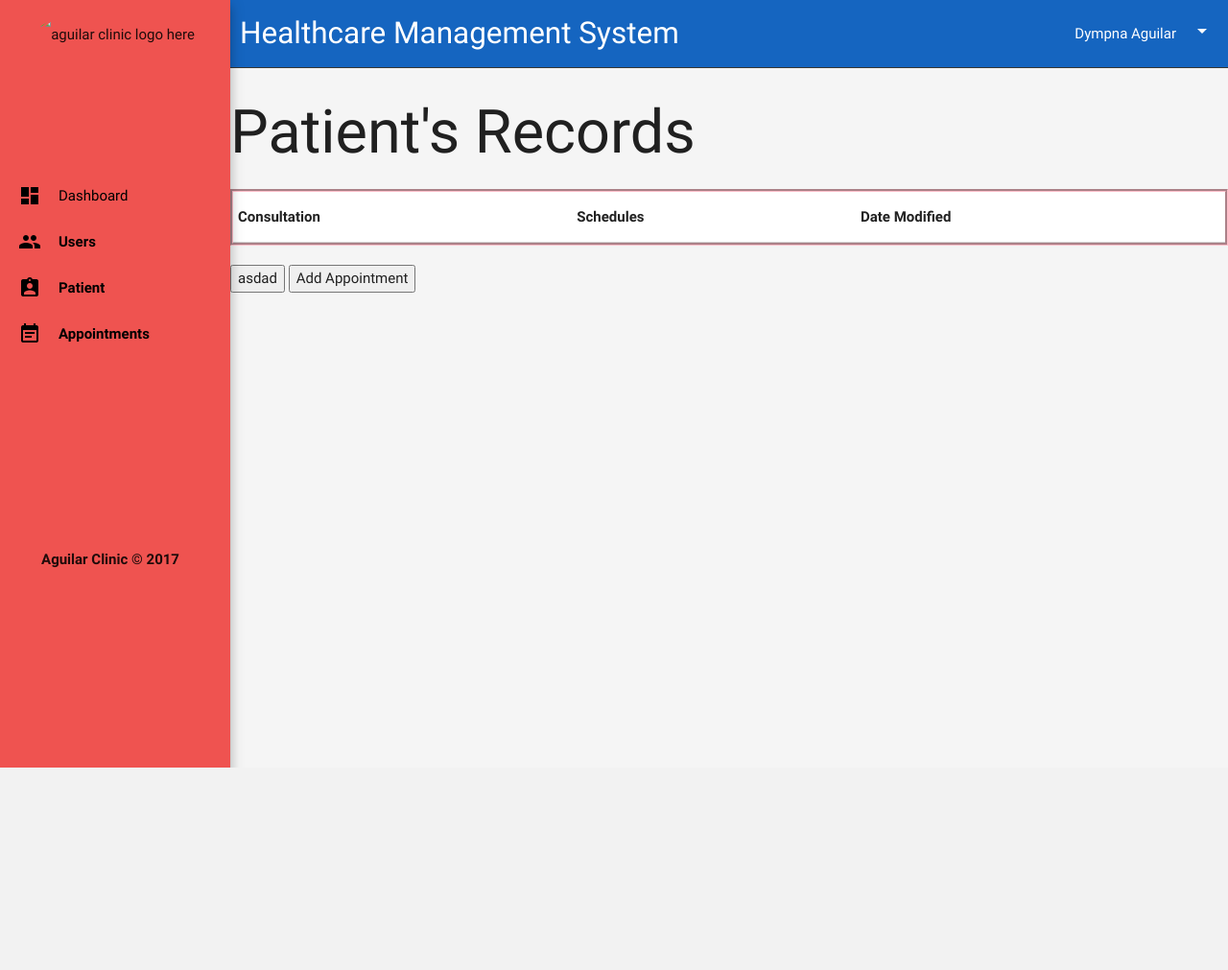
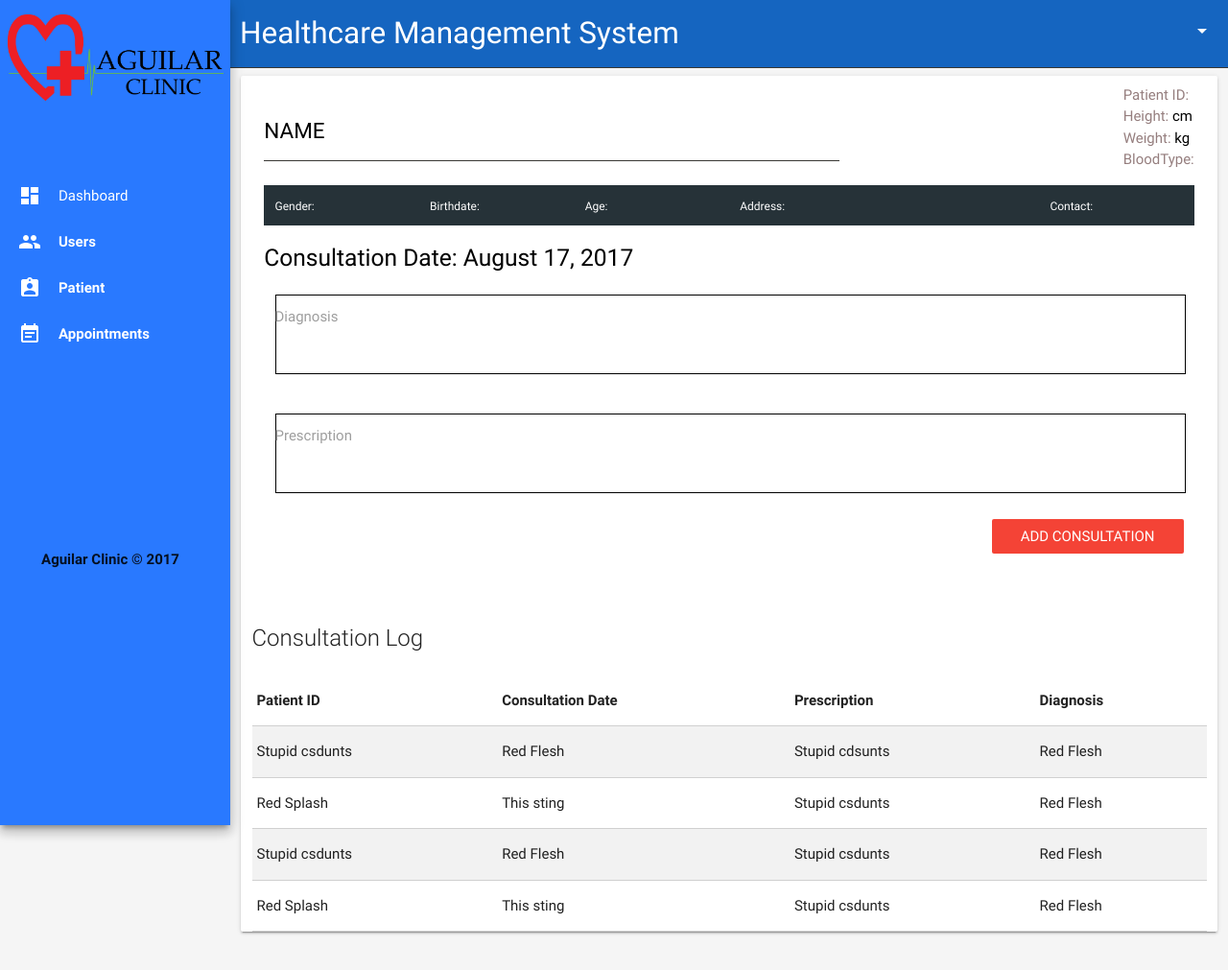
Before and after one commit to nullstrike/web-healthcare, a CodeIgniter app: page /healthcare/index.php/navigation/patient_info in a window 1280 px wide. Shown: the whole page at 96% size. Before the commit the page ends 800 px from the top, so only its background shows below. Run offline with CodeIgniter, Linux system fonts and the light colour scheme; data that the repository does not hold is empty.

Commit message:
improvements on some sections

```diff
--- a/application/controllers/Appointment.php
+++ b/application/controllers/Appointment.php
@@ -12,87 +12,13 @@
 		$this->load->model('appointment_model');
 		$this->load->library('form_validation');
     }
-/*	public function appoint_validates(){
-       $rules = array($this->validation_rules('patient_id','patient id', 'required'),
-                      $this->validation_rules('appointment_date','appointment date','required'),
-                      $this->validation_rules('appointment_time','appointment time', 'required')
-       );
-       return $rules;
-    }
-   public function createAppointment(){
-   		$this->form_validation->set_rules('patient_id', 'patient id', 'required');
-   		$this->form_validation->set_rules('appointment_date', 'appointment date', 'required');
-   		$this->form_validation->set_rules('appointment_time', 'appointment')
 
-       $data = array(
-         "user_id"  => $this->input->post('user_id'),
-         "patient_id" => $this->input->post('patient_id'),
-         "appointment_date" => $this->input->post('appointment_date'),
-         "appointment_time" => $this->input->post('appointment_time'),
-       );
-       $this->form_validation->set_rules($this->appoint_validates());
-       if($this->form_validation->run()){
-           $response['status'] = true;
-           $this->patient_model->appointment($data);
-       }else{
-           $error = array();
-           foreach($this->input->post() as $key => $val){
-               $error[$key] = form_error($key);
-           }
-           $response['errors'] = array_filter($error);
-           $response['status'] = false;
-       }
-       $this->jsonresponse($response);
-   }
- public function events(){
-
-    }
-   public function fetch_name(){
-       $name = array();
-       $id = $this->input->post('id');
-       if($rows = $this->patient_model->test($id)){
-           $response['message'] = "success";
-           $response['status'] = true;
-
-           foreach($rows as $row){
-              array_push($name,array(
-                  $row['patient_fname'],
-                  $row['patient_mname'],
-                  $row['patient_lname']
-              ));
-              $response['name'] = $name;
-           }
-       }else{
-           $response['status'] = false;
-           $response['message'] = "failed";
-       }
-
-        $this->jsonresponse($response);
-   }
-
-   public function tests(){
-       $rows = $this->patient_model->view_appointment();
-       $data = array();
-       foreach ($rows as $row){
-          $result = array();
-          $result['title'] = "Appointment for: " . $row['patient_lname'] . ", ". $row['patient_fname'];
-          $result['start'] = date("Y-m-d H:i:s",strtotime($row['appointment_date'] . " " . $row['appointment_time']));
-          $result['end'] = $row['appointment_date'];
-          $data[] = $result;
-       }
-       $this->jsonresponse($data);
-   }
-*/
     public function getPatientName()
     {
             $rows = $this->appointment_model->fetchPatientName();
             $name = array();
             foreach ($rows as $row) {
-	   		//$name['id'] = $row->patient_id;
-	   		//$name['id'] = $row->patient_id;
                 $name[$row->patientName] = $row->patient_id;
-	   		//$name[] = $row->patientName;
-
             }
             $this->output->set_content_type('application/json')->set_output(json_encode($name));
     }
@@ -128,12 +54,16 @@
             $events = array();
             foreach($query as $rows){
                 $event = array();
-            $start = new DateTime($rows['appointment_date']);
+                $date = new DateTime($rows['appointment_date']);
                 $event['title'] = 'Appointment for '.$rows['patientName'];
-            $event['start'] = $start->format('Y-m-d');
+                $event['start'] = $date->format('Y-m-d');
                 $events[] = $event;
             }
             $this->output->set_content_type('application/json')->set_output(json_encode($events));
     }
+    public function send_sms($date, $id)
+    {
 
     }
+
+}
--- a/application/views/dashboard/patient_info.php
+++ b/application/views/dashboard/patient_info.php
@@ -1,19 +1,111 @@
 <?php defined('BASEPATH') OR exit('No direct script access allowed'); ?>
-		<h1>Patient's Records</h1>
+<div class="row">
+	<div class="col s12 m12">
+  		<div class="card white">
+			<div class="card-content black-text">
+	 			<div class="row" id="patient_header_view">
+					 <div class="left">
+						 <h3 id="patient_name">NAME</h3>
+						 <div class="divider" id="patient_header_divider"></div>
+					 </div>
+					 <div class="right" id="patient_health_info">
+						 <ul>
+					 	 <li><label id="patient_id" >Patient ID: </label></li>
+					     <li> <label id="patient_height">Height: </label><span> cm</span></li>
+						 <li><label id="patient_weight" >Weight: </label><span> kg</span></li>
+						 <li> <label id="patient_bloodtype">BloodType: </label></li>
+						</ul>
+					 </div>
+				 </div>
+			<div id="patient_info" class="row blue-grey darken-4 " style="padding-bottom:10px">
+					 <div class="col s2">
+						 <label id="patient_gender" class="white-text">Gender: </label>
+					 </div>
+					 <div class="col s2">
+						 <label id="patient_bdate" class="white-text">Birthdate: </label>
+					 </div>
+					<div class="col s2">
+						<label id="patient_age" class="white-text">Age: </label>
+					</div>
+					<div class="col s4">
+						<label id="patient_address" class="white-text">Address: </label>
+					</div>
+					<div class="col s2">
+						<label id="patient_contact" class="white-text">Contact: </label>
+					</div>
+			</div>
+			<div class="row">
+				<h5 id="consultation_date">Consultation Date: <span id="date"></span></h5>
+					<div class="col s12">
+						<form autocomplete="off" id="consultForm">
+							<div class="input-field">
+								<textarea  class="materialize-textarea" name="diagnosis" id="" cols="30" rows="10"></textarea>
+								<label for="diagnosis">Diagnosis</label>
+							</div>
+							<div class="input-field">
+								<textarea class="materialize-textarea" name="prescription" id="" cols="30" rows="10"></textarea>
+								<label for="prescription">Prescription</label>
+							</div>
+							<button id="foo" class="btn-flat right red waves-effect waves-light white-text">Add Consultation</button>
+						</form>
+					</div>
+			</div>
 
-		<div class="row container-fluid well" style="background: white; border:3px groove pink;">
-		          <div class="col-md-12 ">
-		                <table class="table row-border" width="100%">
-		                    <thead>
-		                    <tr>
-		                        <th>Consultation</th>
-		                        <th>Schedules</th>
-		                        <th>Date Modified</th>
-		                   	</tr>
-		                  	</thead>
-		                  <tbody></tbody>
-		              </table>
-		          </div>
-		</div><button data-target="#patient_modal" data-toggle="modal" id="test">asdad</button>
 
-		<button id="foo">Add Appointment</button>
+ 		 </div>
+		  <div class="row " style="height:350px; overflow-y:scroll;">
+	<div class="col m12 ">
+		<h1 class="card-title">Consultation Log</h1>
+		<table class="bordered striped highlight">
+				<thead>
+					<tr>
+						<th>Patient ID</th>
+						<th>Consultation Date</th>
+						<th>Prescription</th>
+						<th>Diagnosis</th>
+					</tr>
+				</thead>
+				<tbody>
+					<tr>
+						<td>Stupid csdunts</td>
+						<td>Red Flesh</td>
+						<td>Stupid cdsunts</td>
+						<td>Red Flesh</td>
+					</tr>
+					<tr>
+						<td>Red Splash</td>
+						<td>This sting</td>
+						<td>Stupid csdunts</td>
+						<td>Red Flesh</td>
+					</tr>
+					<tr>
+						<td>Stupid csdunts</td>
+						<td>Red Flesh</td>
+						<td>Stupid csdunts</td>
+						<td>Red Flesh</td>
+					</tr>
+					<tr>
+						<td>Red Splash</td>
+						<td>This sting</td>
+						<td>Stupid csdunts</td>
+						<td>Red Flesh</td>
+					</tr>
+					<tr>
+						<td>Stupid sdcunts</td>
+						<td>Red Flesh</td>
+						<td>Stupid csdunts</td>
+						<td>Red Flesh</td>
+					</tr>
+					<tr>
+						<td>Red Splash</td>
+						<td>This sting</td>
+						<td>Stupid csdunts</td>
+						<td>Red Flesh</td>
+					</tr>
+				</tbody>
+			</table>
+
+</div>
+</div>
+	</div>
+</div>
--- a/application/views/inc/main.php
+++ b/application/views/inc/main.php
@@ -1,8 +1,8 @@
-<ul id="slide-out" class="side-nav fixed z-depth-4 red lighten-1" >
+<ul id="slide-out" class="side-nav fixed z-depth-4 blue accent-3" >
     <li class="center no-padding">
         <div id="nav-left-fixed">
             <div class="row">
-                <img alt="aguilar clinic logo here" id="img-logo" src="" class="circle responsive-img" />
+                <img alt="aguilar clinic logo here" id="img-logo" src="<?php echo base_url('vendor/fireblight/images/Aguilar Clinic.png');?>" class=" responsive-img" />
             </div>
         </div>
     </li>
@@ -62,7 +62,7 @@
             <a href="#" id="brand-logo" class="brand-logo">Healthcare Management System</a>
             <ul class="right hide-on-med-and-down" id="nav-menu">
                 <li>
-                    <a class='dropdown-button white-text' href='#' data-activates="dropdown" data-beloworigin="true"><i class=' material-icons right'>arrow_drop_down</i>Dympna Aguilar</a>
+                    <a class='dropdown-button white-text' href='#' data-activates="dropdown" data-beloworigin="true"><i class=' material-icons right'>arrow_drop_down</i><?php echo $this->session->userdata('userName');?></a>
                 </li>
             </ul>
 
@@ -72,7 +72,7 @@
 
     <ul id='dropdown' class='dropdown-content'>
         <li><a href="#!"><i class="material-icons">timelapse</i>User Log</a></li>
-        <li><a href="#!"><i class="material-icons">exit_to_app</i>Logout</a></li>
+        <li><a href="<?php echo base_url('user/user_logout/');?>"><i class="material-icons">exit_to_app</i>Logout</a></li>
 
     </ul>
 </header>
--- a/vendor/fireblight/css/style.css
+++ b/vendor/fireblight/css/style.css
@@ -26,6 +26,9 @@
 }
 
 #slide-out  a{
+    color: white;
+}
+#slide-out  a .active{
     color: black;
 }
 
@@ -40,7 +43,7 @@
     height: 180px;
 }
 #content-wrapper{
-    background-color:;
+    background-color: #eeeeee;
 }
 .divider{
     background-color: #393835 !important;
@@ -51,8 +54,9 @@
 }
 #img-logo{
     margin-top:5%;
-    height:100px;
-    width: 100px;
+    height:auto;
+    padding:0.2rem 0.5rem;
+    width: 240px;
 }
 #footer{
     height: 50px;
@@ -80,10 +84,14 @@
     background: #e6e6e6 !important;
 }
 
-#appointmentModal {
+#appointmentModal, #appointmentDetail {
     padding:0 !important;
     width: 30% !important;
     max-height: 100% !important;
+}
+
+#appointmentDetail h3{
+    font-size: 1.5rem;
 }
 
 #appointmentForm{
@@ -122,3 +130,32 @@
 #header{
     padding:1em;
 }
+#patient_header_view{
+    margin-bottom: 0;
+}
+#patient_header_divider{
+    width: 600px;
+}
+#patient_info{
+    padding-top:10px;
+}
+#patient_health_info{
+    margin-top:-30px;
+}
+#patient_health_info label{
+    font-size: 1rem;
+    color: #957E7E;
+}
+#consultForm textarea{
+    border:1px double #000;
+}
+#consultForm textarea:focus {
+    border-bottom: 5px solid #1880FF;
+    -webkit-box-shadow: 0 5px 0 0 #1880FF;
+    -moz-box-shadow: 0 5px 0 0 #1880FF;
+    box-shadow: 0 5px 0 0 #1880FF;
+  }
+#consultForm textarea:focus + label {
+    padding:0;
+    color:black;
+}
```
Also changed, not shown: application/controllers/Consultation.php (added, +47 -0 lines), application/controllers/Patient.php (+3 -6 lines), application/controllers/User.php (+10 -0 lines), application/models/Consultation_model.php (added, +32 -0 lines), application/views/dashboard/appointment.php (+7 -0 lines), application/views/dashboard/manage-patient.php (+9 -6 lines), vendor/fireblight/images/Aguilar Clinic.png (added), vendor/fireblight/js/fireblight.js. Lines whose indentation alone changed are shown as unchanged.
